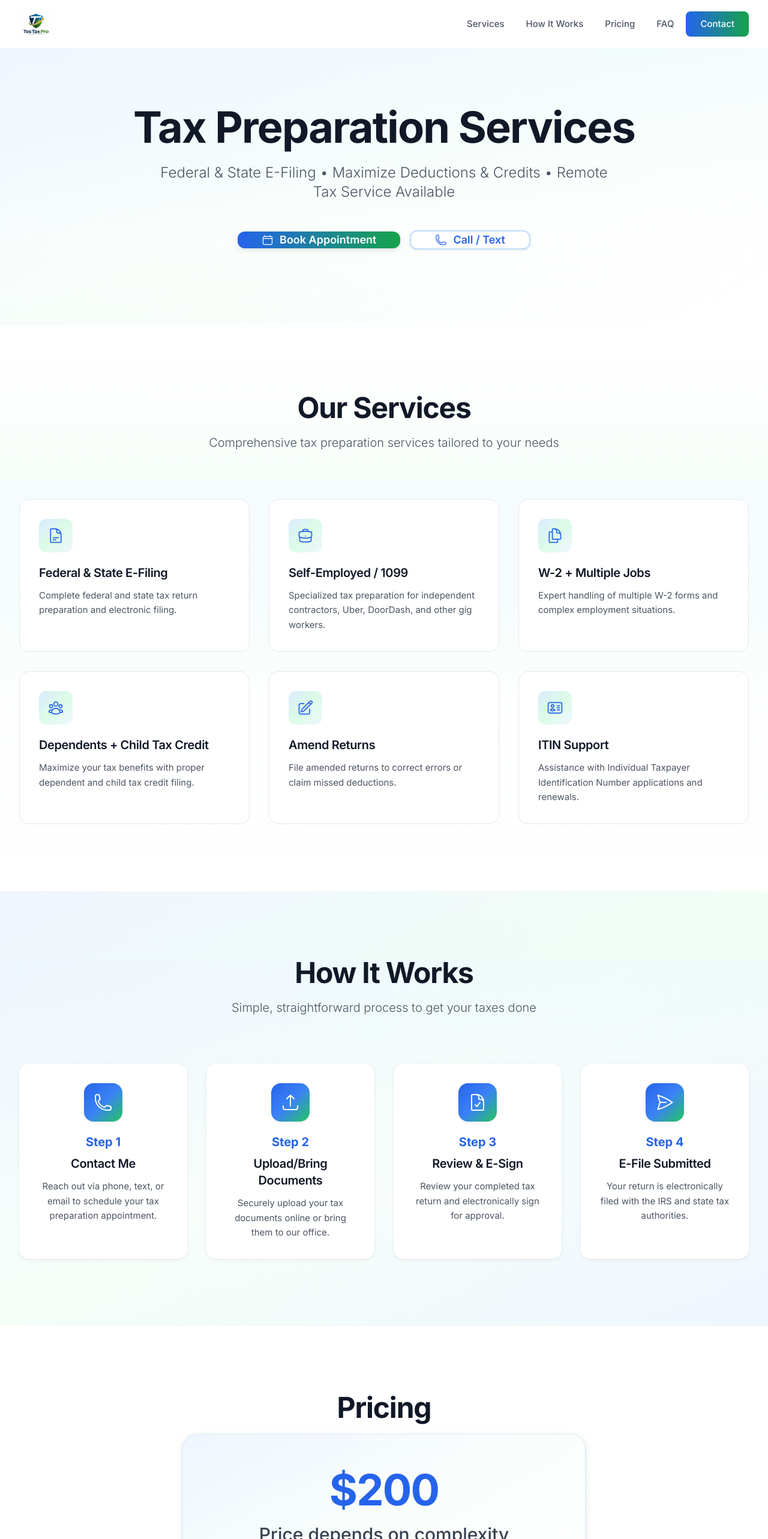
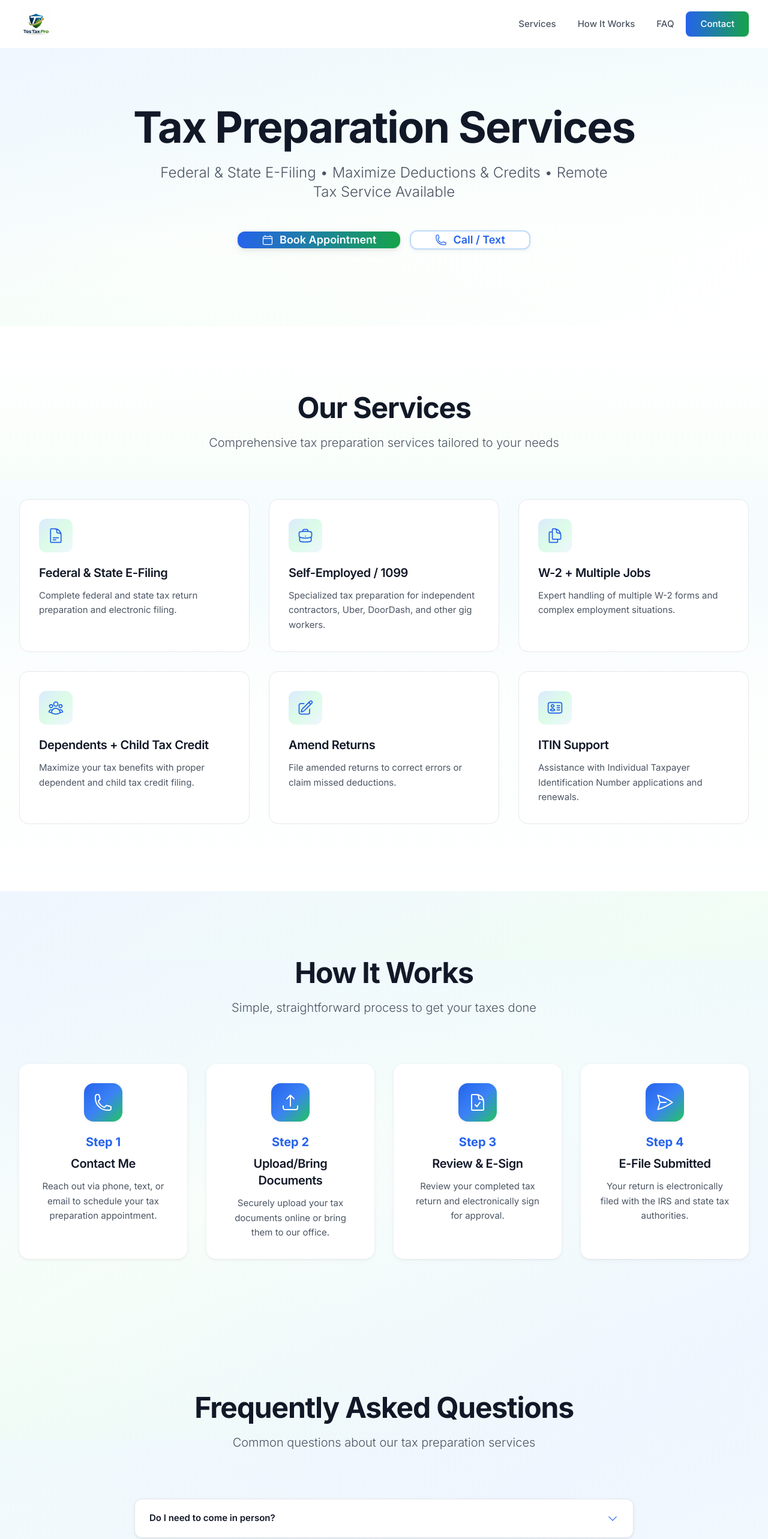
Before and after one commit to tus29603/testaxpro, a Next.js app: page / in a window 1280 px wide. Shown: the top 2566 px of the page at 60% size. Built offline with nearby package versions, Linux system fonts and the light colour scheme.

Commit message:
pricing removed

```diff
--- a/app/page.tsx
+++ b/app/page.tsx
@@ -2,7 +2,6 @@ import Navbar from '@/components/Navbar'
 import Hero from '@/components/Hero'
 import Services from '@/components/Services'
 import HowItWorks from '@/components/HowItWorks'
-import Pricing from '@/components/Pricing'
 import FAQ from '@/components/FAQ'
 import Contact from '@/components/Contact'
 import Footer from '@/components/Footer'
@@ -14,7 +13,6 @@ export default function Home() {
       <Hero />
       <Services />
       <HowItWorks />
-      <Pricing />
       <FAQ />
       <Contact />
       <Footer />
--- a/components/Footer.tsx
+++ b/components/Footer.tsx
@@ -30,14 +30,6 @@ const Footer = () => {
                 className="block text-gray-400 hover:text-white transition-colors duration-200 text-[15px] text-left"
               >
                 Services
-              </button>
-              <button
-                onClick={() => {
-                  document.getElementById('pricing')?.scrollIntoView({ behavior: 'smooth' })
-                }}
-                className="block text-gray-400 hover:text-white transition-colors duration-200 text-[15px] text-left"
-              >
-                Pricing
               </button>
               <button
                 onClick={() => {
--- a/components/Navbar.tsx
+++ b/components/Navbar.tsx
@@ -62,12 +62,6 @@ const Navbar = () => {
               How It Works
             </button>
             <button
-              onClick={() => scrollToSection('pricing')}
-              className="text-gray-600 hover:text-primary-600 px-4 py-2 rounded-lg hover:bg-primary-50 transition-all duration-200 font-medium text-[15px]"
-            >
-              Pricing
-            </button>
-            <button
               onClick={() => scrollToSection('faq')}
               className="text-gray-600 hover:text-primary-600 px-4 py-2 rounded-lg hover:bg-primary-50 transition-all duration-200 font-medium text-[15px]"
             >
--- a/package.json
+++ b/package.json
@@ -8,7 +8,8 @@
     "export": "next build",
     "start": "next start",
     "lint": "next lint",
-    "verify-build": "npm run build && ./verify-build.sh"
+    "verify-build": "npm run build && ./verify-build.sh",
+    "diagnose": "./diagnose-gh-pages.sh"
   },
   "dependencies": {
     "react": "^18.2.0",
```
Also changed, not shown: 2 other files (tests, documents, lock files or other folders).
